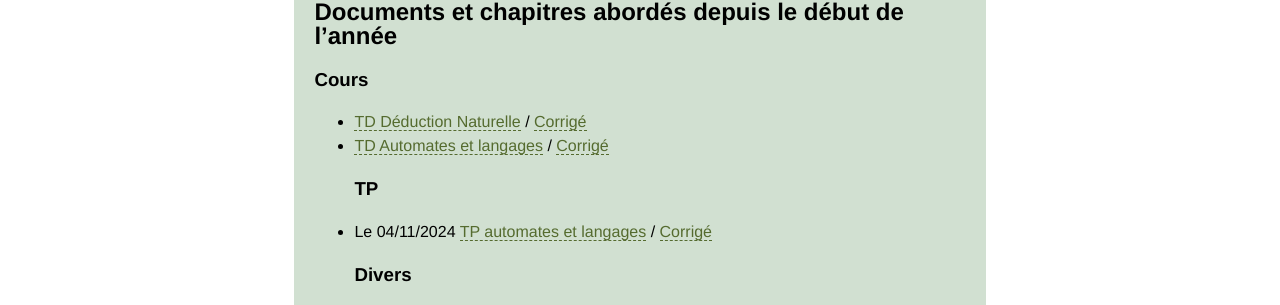
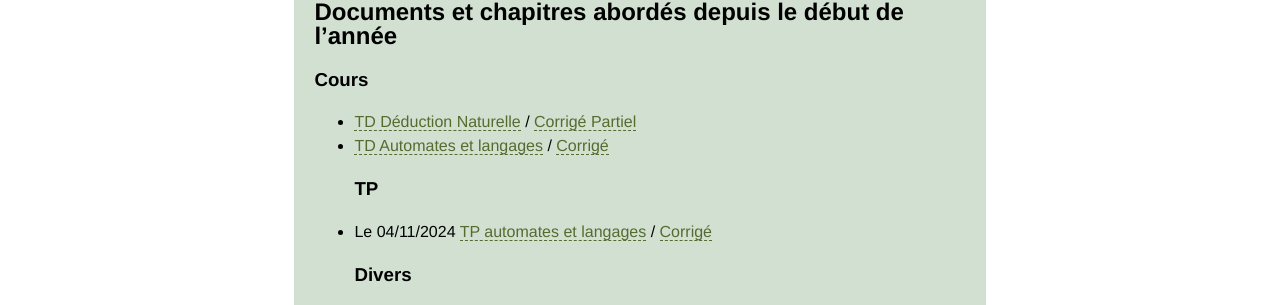
Before and after one commit to VladislavTempez/Vladislavtempez.github.io, a Jekyll site: the page built from pages/mp-star.md, in a window 1280 px wide. Shown: the part 284-589 px from the top of the page. Built offline with Jekyll 4.4.1, drawn with Linux system fonts in a browser that asks for light colours.

Commit message:
avec le lien …

```diff
--- a/pages/mp-star.md
+++ b/pages/mp-star.md
@@ -8,7 +8,7 @@ description: Vladislav Tempez - Enseignement - MP - Informatique
 <!-- - Mercredi 18/09 8h-9h Cours en D103 -->
 ## Documents et chapitres abordés depuis le début de l'année
 ### Cours
-- [TD Déduction Naturelle](https://nc-lycees.netocentre.fr/s/Rwp2Pqksk5E5Set) / [Corrigé](https://nc-lycees.netocentre.fr/s/PPpc2Y4EJneP4DD)
+- [TD Déduction Naturelle](https://nc-lycees.netocentre.fr/s/S5zxP6pBAqdbZMH) / [Corrigé Partiel](https://nc-lycees.netocentre.fr/s/W52ojF6CL9YDsbe)
 - [TD Automates et langages](https://nc-lycees.netocentre.fr/s/Rwp2Pqksk5E5Set) / [Corrigé](https://nc-lycees.netocentre.fr/s/PPpc2Y4EJneP4DD)
 ### TP
 - Le 04/11/2024 [TP automates et langages](https://nc-lycees.netocentre.fr/s/JznXWdCmtgwTSBX) / [Corrigé](https://nc-lycees.netocentre.fr/s/KWML9rwdFbipkrF)
```
